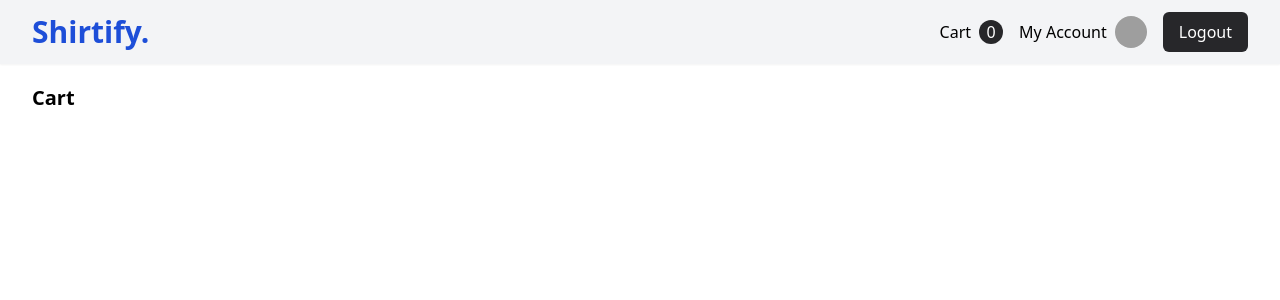
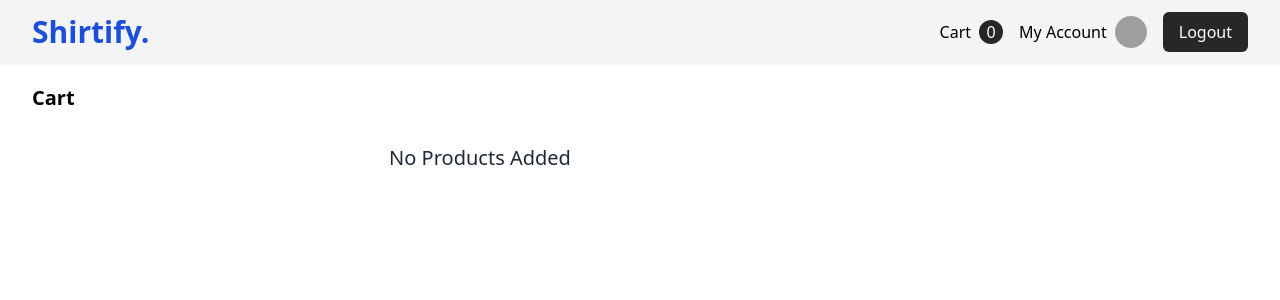
Before and after one commit to ashishshres/Shirtify, a PHP site: page /pages/cart.php in a window 1280 px wide. Shown: the top 300 px of the page. Run offline with PHP 8.4, Linux system fonts and the light colour scheme; the visitor is signed in with stand-in values (Sample User, id 1); data that the repository does not hold is empty; some libraries are stand-ins or nearby versions; grey boxes are pictures that could not be loaded.

Commit message:
refactor _display_cart.php

```diff
--- a/includes/_display_cart.php
+++ b/includes/_display_cart.php
@@ -15,6 +15,9 @@ $result = mysqli_query($conn, $sql);
 
 if (mysqli_num_rows($result) > 0) {
     // fetch each row from the table
+    echo '<div class="mt-3 md:gap-6 lg:flex lg:items-start xl:gap-8">
+    <div class="w-full flex-none lg:max-w-2xl xl:max-w-4xl">
+        <div class="space-y-6 mb-4">';
     while ($row = mysqli_fetch_assoc($result)) {
         $productid = $row["id"];
         $productimage = $row["image_path"];
@@ -64,4 +67,9 @@ if (mysqli_num_rows($result) > 0) {
     </div>';
         $sn++;
     }
+    echo '</div></div>';
+} else {
+    echo '<div class="w-full">
+    <p class="text-center text-xl font-medium text-gray-800 ">No Products Added</p>
+</div>';
 }
```
